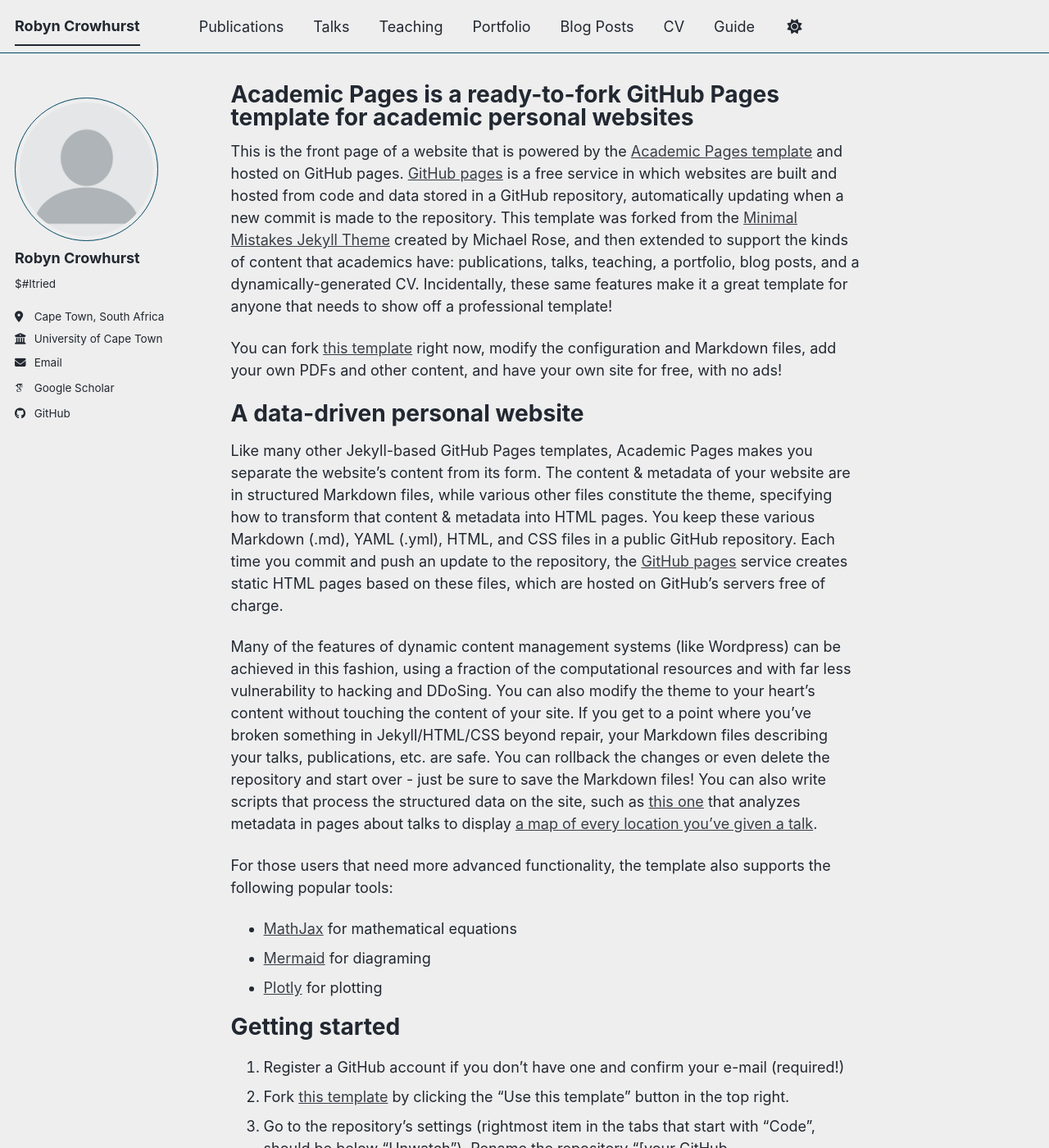
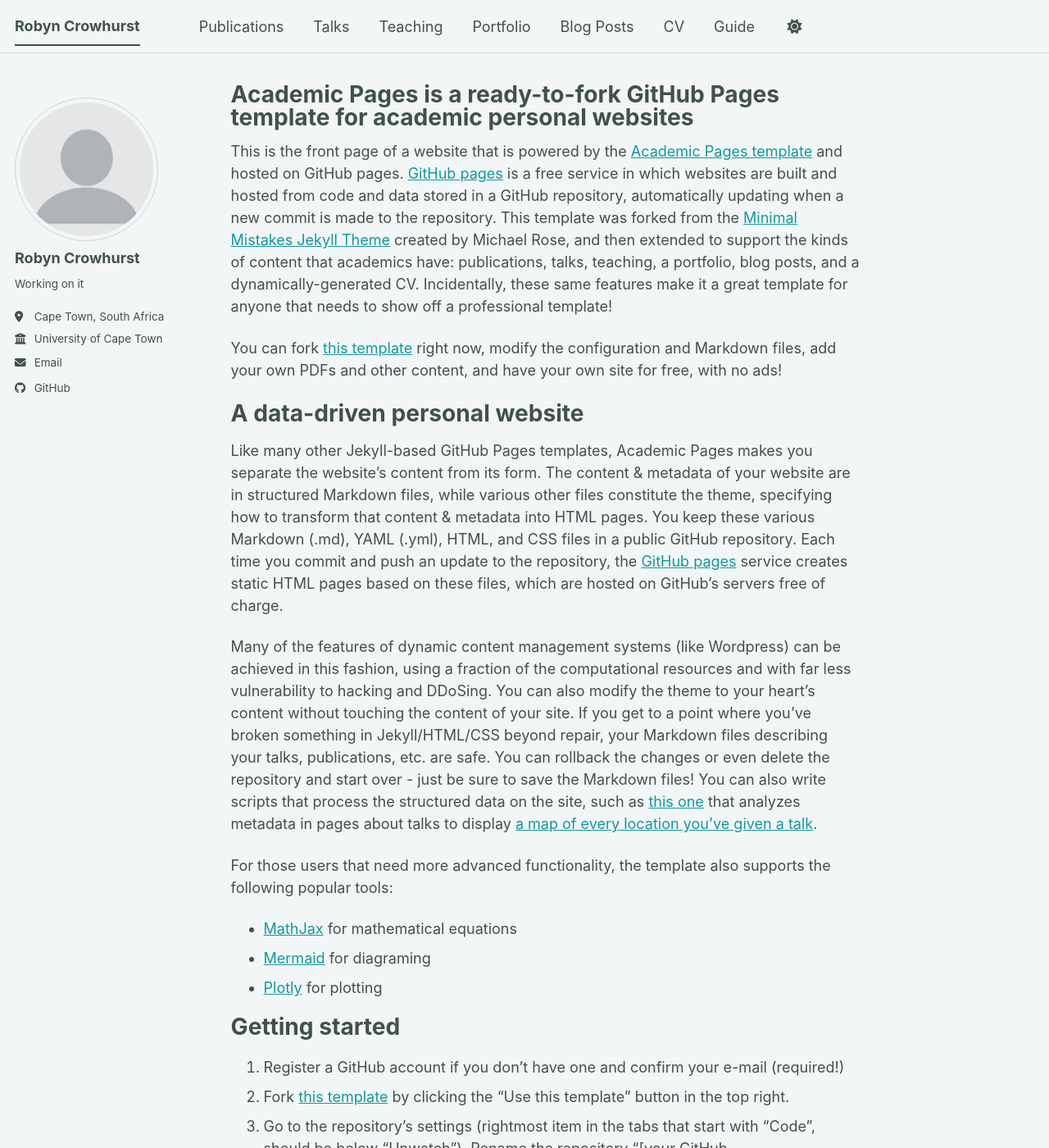
Before and after one commit to RutherfordsGold/ePortfolio, a Jekyll site: the page built from _pages/about.md, in a window 1280 px wide and 1400 px high. Shown: the whole window at 82% size. Built offline with Jekyll 4.4.1, drawn with Linux system fonts in a browser that asks for light colours; some web fonts are replaced; a script bundle is joined from its source files by our own code; library files that are not in the unit come from our copies.

Commit message:
git commit

```diff
--- a/_config.yml
+++ b/_config.yml
@@ -8,7 +8,7 @@
 
 # Basic Site Settings
 locale                   : "en-UK"
-site_theme               : "air" # The available themes options are "default", "air", "sunrise", "mint", "dirt" and "contrast"
+site_theme               : "mint" # The available themes options are "default", "air", "sunrise", "mint", "dirt" and "contrast"
 title                    : "Robyn Crowhurst"
 title_separator          : "-"
 name                     : &name "Robyn Crowhurst"
@@ -26,16 +26,15 @@
   avatar           : "profile.png"
   name             : "Robyn Crowhurst"
   pronouns         : # example: "she/her"
-  bio              : "$#Itried"
+  bio              : "Working on it"
   location         : "Cape Town, South Africa"
   employer         : "University of Cape Town"
   uri              : # URL
   email            : "crwrob009@myuct.ac.za"
-
   # Academic websites
   academia         : # URL
   arxiv            : # URL - Update with the correct link to your profile
-  googlescholar    : "https://scholar.google.com/citations?user=PS_CX0AAAAAJ"
+  googlescholar    : # "https://scholar.google.com/citations?user=PS_CX0AAAAAJ"
   inspire-hep      : # URL
   impactstory      : # URL
   orcid            : # URL
```
